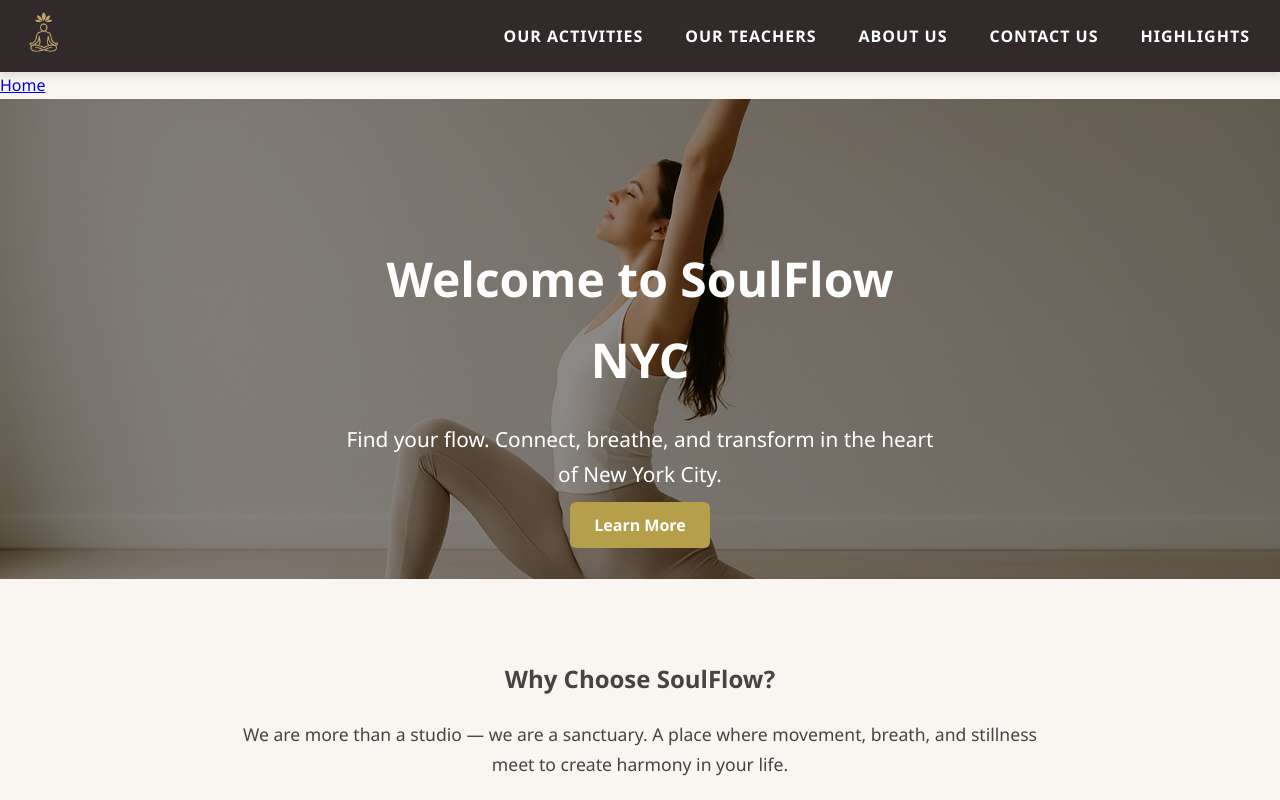
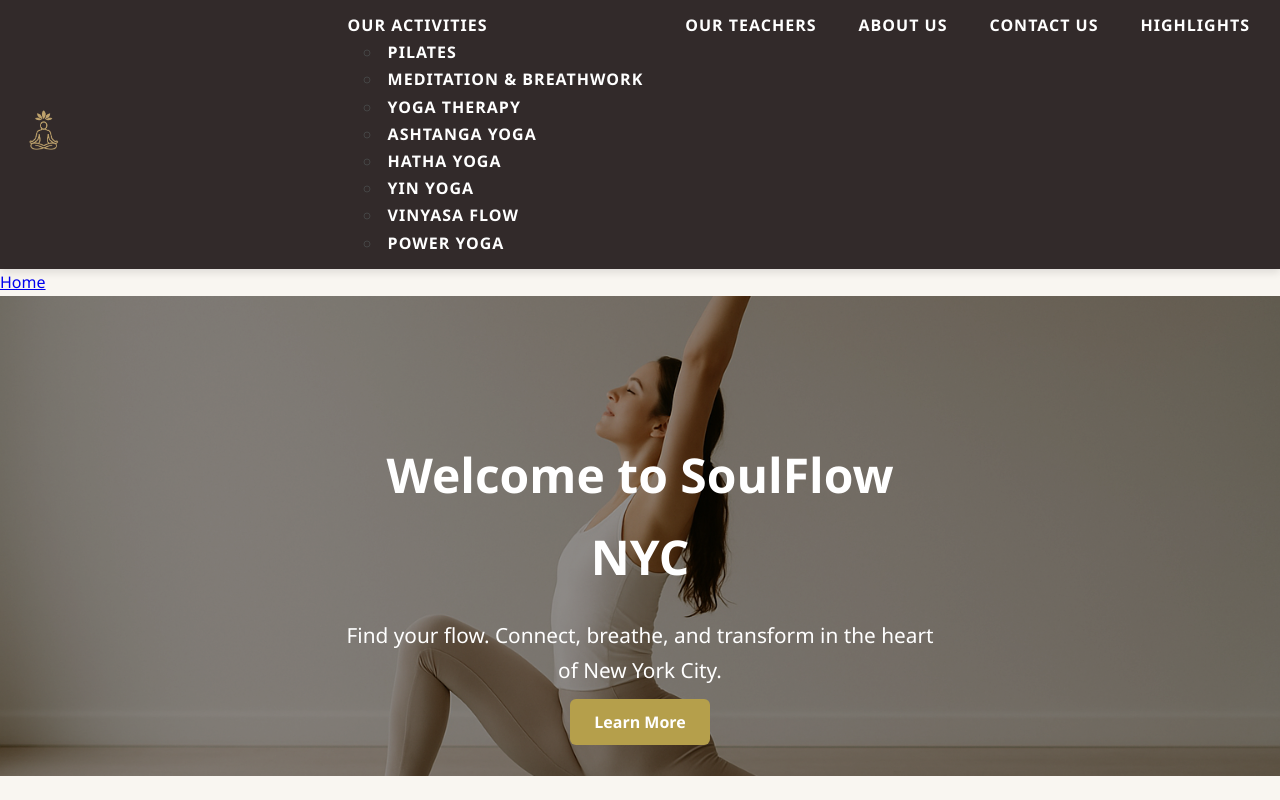
Before and after one commit to MilagrosCasaperalta/Hypermedia-Applications-Project, a Nuxt app: page / in a window 1280 px wide. Shown: the top 800 px of the page. Built offline with nearby package versions, Linux system fonts and the light colour scheme; no server answers.

Commit message:
small change to header nav

```diff
--- a/components/TheHeader.vue
+++ b/components/TheHeader.vue
@@ -7,7 +7,19 @@
         </NuxtLink>
       </div>
       <ul class="nav-links">
-        <li><NuxtLink to="/activities">Our activities</NuxtLink></li>
+        <li class="dropdown">
+          <NuxtLink to="/activities" class="drop">Our activities</NuxtLink>
+          <ul class="drop-content">
+            <li><NuxtLink to="/pilates">Pilates</NuxtLink></li>
+            <li><NuxtLink to="/meditation">Meditation & Breathwork</NuxtLink></li>
+            <li><NuxtLink to="/therapy">Yoga Therapy</NuxtLink></li>
+            <li><NuxtLink to="/ashtanga">Ashtanga Yoga</NuxtLink></li>
+            <li><NuxtLink to="/hatha">Hatha Yoga</NuxtLink></li>
+            <li><NuxtLink to="/yin">Yin Yoga</NuxtLink></li>
+            <li><NuxtLink to="/vinyasa">Vinyasa Flow</NuxtLink></li>
+            <li><NuxtLink to="/power">Power Yoga</NuxtLink></li>
+          </ul>
+        </li>
         <li><NuxtLink to="/teachers">Our Teachers</NuxtLink></li>
         <li><NuxtLink to="/about">About us</NuxtLink></li>
         <li><NuxtLink to="/contact">Contact us</NuxtLink></li>
@@ -17,6 +29,17 @@
   </header>
 </template>
 
+<script setup>
+function showChild() {
+  child_class.value = "over_class"
+}
+
+function hideChild() {
+  child_class.value = "out_class"
+}
+
+
+</script>
 
 <style scoped>
 #navigator_bar {
@@ -61,4 +84,5 @@
   color: #b59f4b;
 }
 
+
 </style>
--- a/layouts/default.vue
+++ b/layouts/default.vue
@@ -6,7 +6,3 @@
     <TheFooter />
   </div>
 </template>
-
-<script setup>
-import TheHeader from '@/components/TheHeader.vue'
-</script>
```
